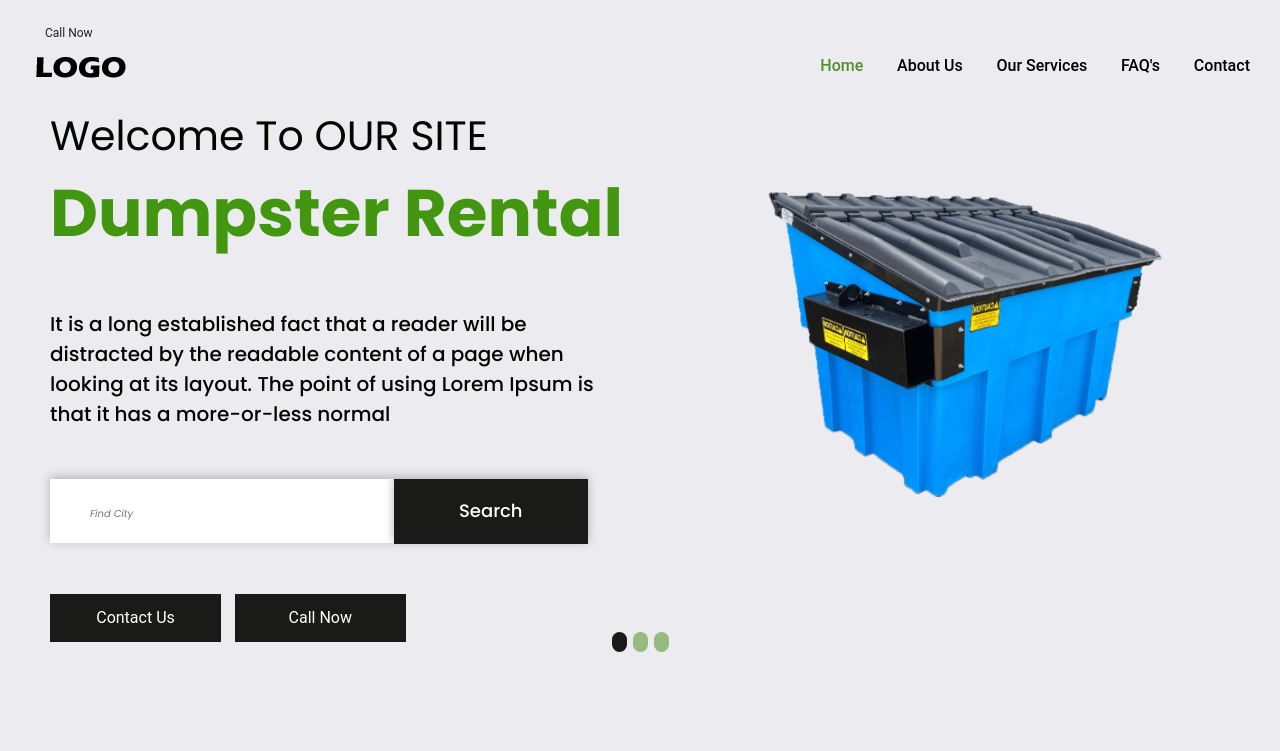
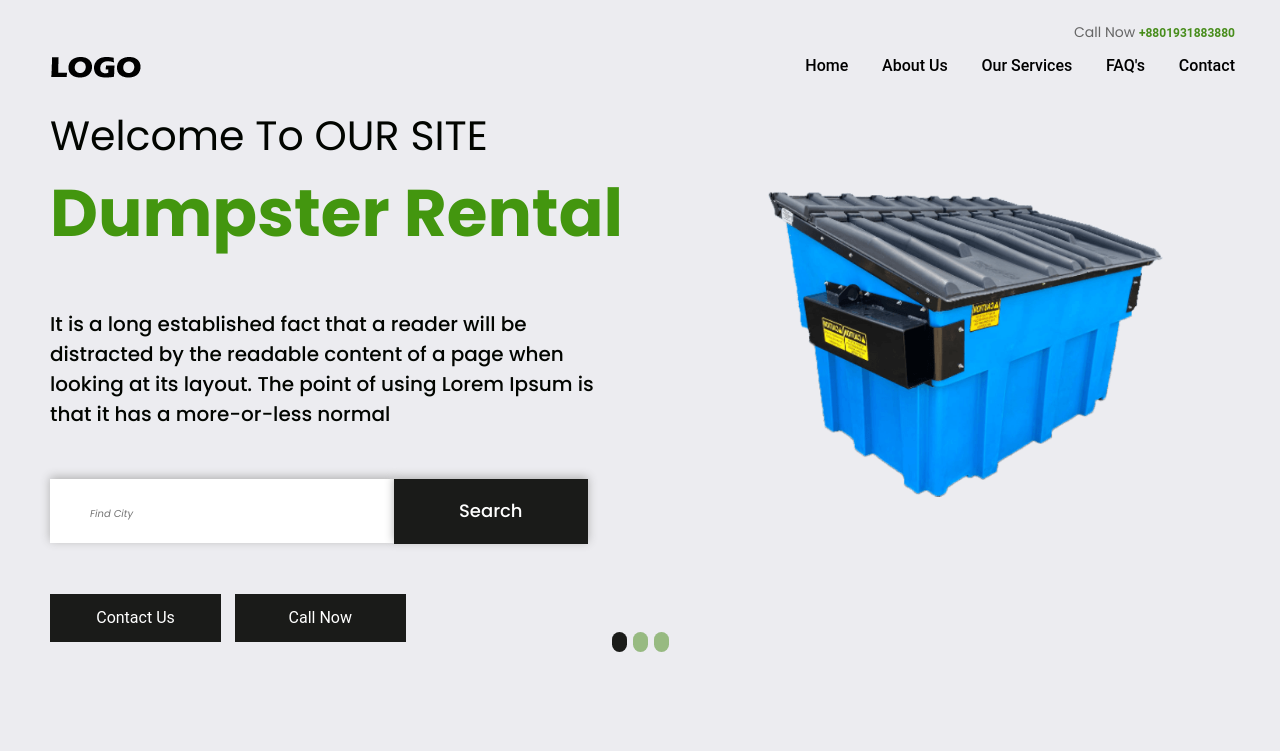
Before and after one commit to mmrubayet/dumpsterRentalSite, a Django app: page /about/ in a window 1280 px wide. Shown: the top 751 px of the page. Run offline with Django 3.2, Linux system fonts and the light colour scheme; some libraries are stand-ins or nearby versions.

Commit message:
Navbar fix

```diff
--- a/static/css/base.css
+++ b/static/css/base.css
@@ -182,7 +182,7 @@ section {
 }
 
 .wrap:hover {
-  background: linear-gradient(135deg, #6394ff 0%, #0a193b 100%);
+  background: linear-gradient(135deg, #04cf3a 10%, #103b1b 100%);
   color: white;
 }
 
@@ -231,6 +231,8 @@ p {
 }
 
 /* services ends */
+
+
 /* contact page */
 font-family: 'Roboto', sans-serif;
 
--- a/static/css/style.css
+++ b/static/css/style.css
@@ -354,6 +354,13 @@
      float: left;
      margin-left: 0;
      margin-left: 0;
+}
+
+.callnav {
+     float: right;
+     margin-right: 0;
+
+
 }
 
 
--- a/templates/base.html
+++ b/templates/base.html
@@ -60,23 +60,11 @@
         <div class="container-fluid">
 
           <div class="row">
-
-            <div class="col-xl-10 col-lg-8 col-md-8 col-sm-9">
-              <!-- <div class="menu-area"> -->
-              <!-- <div class="limit-box"> -->
-              <!-- <nav class="main-menu "> -->
-              <!-- <ul class="menu-area-main"> -->
-
-              <li> <a href="{% url 'contact' %}">Call Now </a> </li>
-
-              <!-- <li> <a href="#"><img src="icon/icon_b.png" alt="#" /></a></li> -->
-              <!-- </ul> -->
-              <!-- </nav> -->
-              <!-- </div> -->
+            <div class="col-xl-12 col-lg-12 col-md-12 col-sm-11">
+              <div class=" float-right">
+                <li>Call Now <a href="tel:8885091102">  <strong class="llow">+8801931883880</strong></a> </li>
               </div>
             </div>
-
-
           </div>
 
 
@@ -97,7 +85,7 @@
                 <div class="limit-box">
                   <nav class="main-menu ">
                     <ul class="menu-area-main">
-                    <li class="active"> <a href="{% url 'home' %}">Home</a> </li>
+                      <li class=" "> <a href="{% url 'home' %}">Home</a> </li>
                       <li> <a href="{% url 'about' %}">About Us</a> </li>
                       <li> <a href="{% url 'services' %}">Our Services</a> </li>
                       <li> <a href="{% url 'faqs' %}">FAQ's</a> </li>
@@ -114,8 +102,6 @@
       </div>
       <!-- </div> -->
       <!-- end Dumster Navbar -->
-
-
 
 
 
@@ -172,7 +158,7 @@
                     <h1>Dumpster Rental</h1>
                     <p>It is a long established fact that a reader will be distracted by the readable content of a page when looking at its layout. The point of using Lorem Ipsum is that it has a more-or-less normal </p>
                     <form class="Vegetable">
-                      <input class="Vegetable_fom" placeholder="Find City" type="text" name=" Vegetable">
+                      <input class="Vegetable_fom" placeholder="Find City" type="text" name=" city_finder">
                       <button class="Search_btn">Search</button>
                     </form>
                     <a href="#">Contact Us</a> <a href="#">Call Now</a>
@@ -202,7 +188,7 @@
                     <h1>Dumpster Rental</h1>
                     <p>It is a long established fact that a reader will be distracted by the readable content of a page when looking at its layout. The point of using Lorem Ipsum is that it has a more-or-less normal </p>
                     <form class="Vegetable">
-                      <input class="Vegetable_fom" placeholder="Find City" type="text" name=" Vegetable">
+                      <input class="Vegetable_fom" placeholder="Find City" type="text" name=" city_finder">
                       <button class="Search_btn">Search</button>
                     </form>
                     <a href="#">Contact Us</a> <a href="#">Call Now</a>
```
Lines whose indentation alone changed are shown as unchanged.
